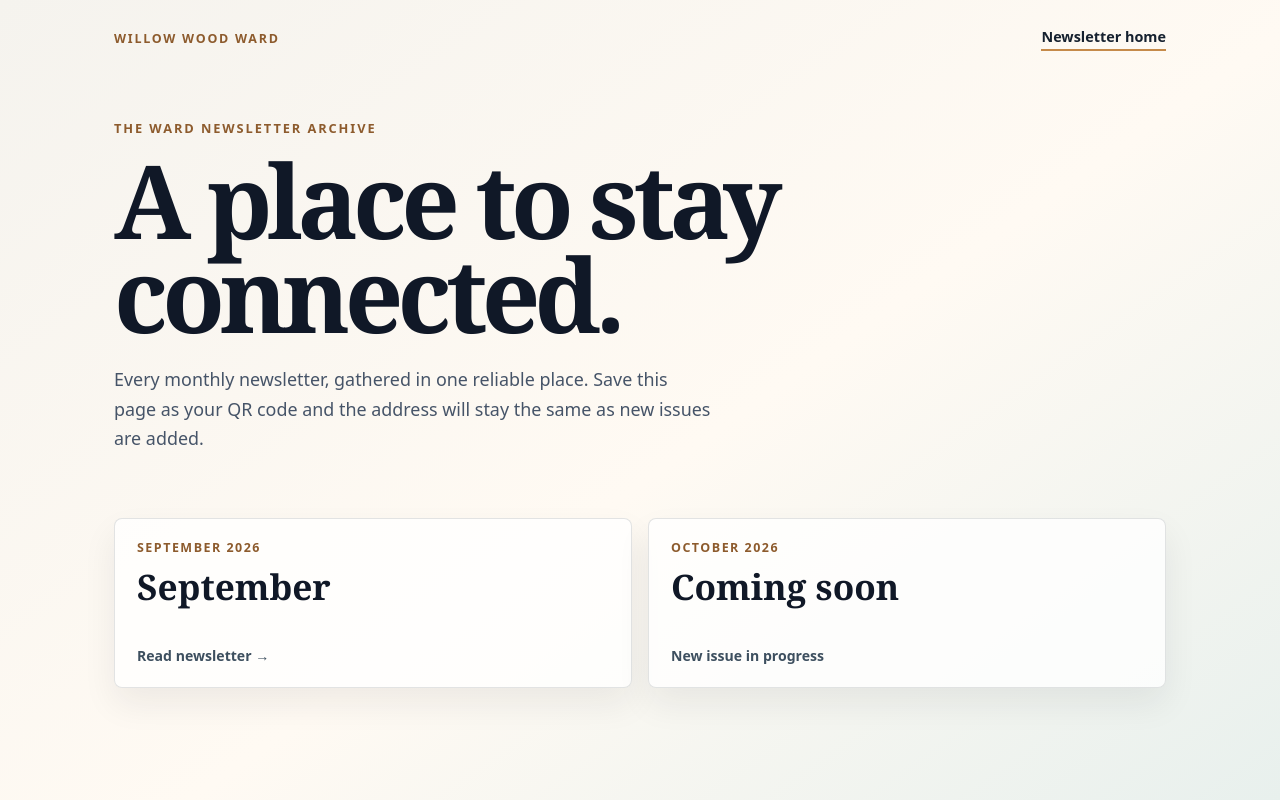
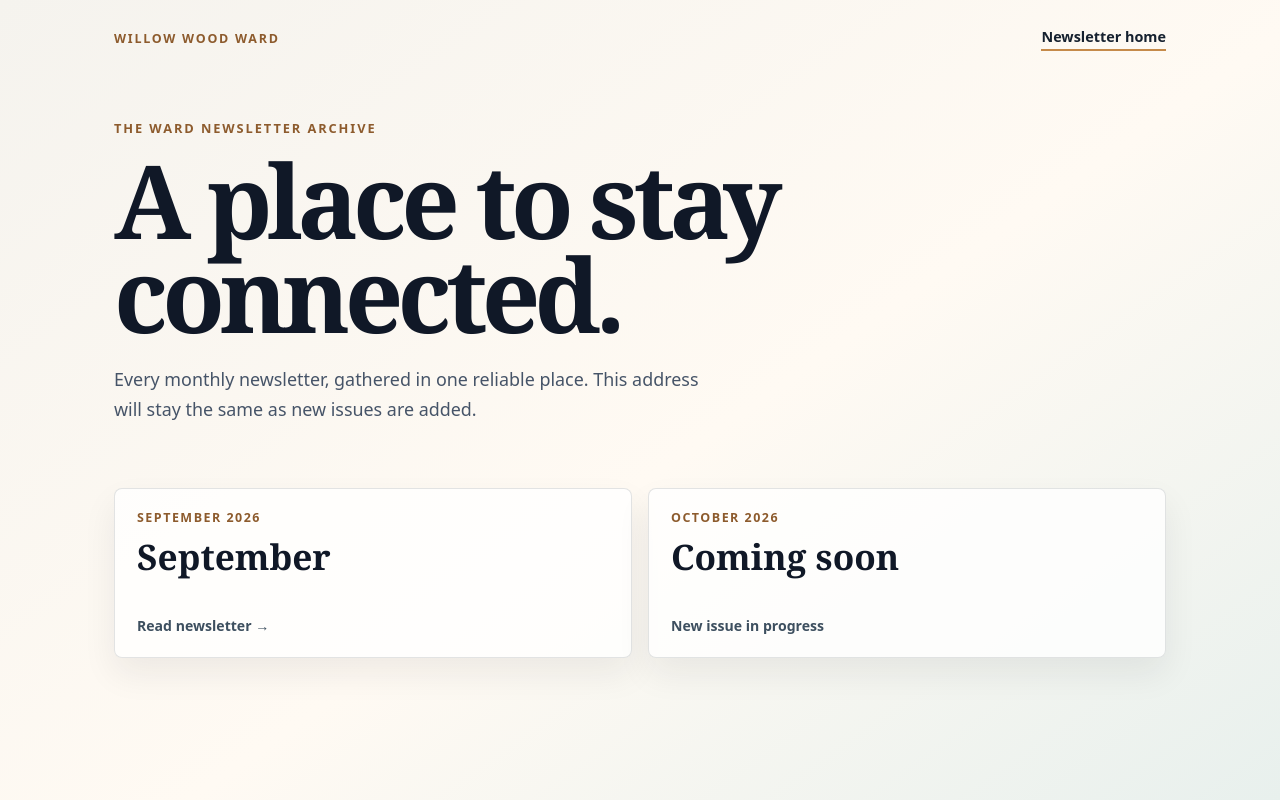
Before and after one commit to WillowWoodWard/WardNewsletters, a React (Vite) app: page / in a window 1280 px wide. Built offline with nearby package versions, Linux system fonts and the light colour scheme.

Commit message:
testing functionality

```diff
--- a/public/newsletters.json
+++ b/public/newsletters.json
@@ -3,7 +3,7 @@
     "periodKey": "2026-09",
     "monthLabel": "September 2026",
     "title": "Willow Wood Ward - September 2026",
-    "url": "https://willowwood.github.io/WardNewsletters/n/sfVmImYb6j_f9zRGHWOy0Imo/"
+    "url": "/WardNewsletters/n/sfVmImYb6j_f9zRGHWOy0Imo/"
   },
   {
     "periodKey": "2026-10",
--- a/src/App.jsx
+++ b/src/App.jsx
@@ -1,7 +1,7 @@
 /* Generated by Ward Newsletter Generator. */
 import './App.css'
 
-const newsletters = [{"periodKey":"2026-09","monthLabel":"September 2026","title":"Willow Wood Ward - September 2026","url":"https://willowwood.github.io/WardNewsletters/n/sfVmImYb6j_f9zRGHWOy0Imo/"},{"periodKey":"2026-10","monthLabel":"October 2026","isComingSoon":true}]
+const newsletters = [{"periodKey":"2026-09","monthLabel":"September 2026","title":"Willow Wood Ward - September 2026","url":"/n/sfVmImYb6j_f9zRGHWOy0Imo/"},{"periodKey":"2026-10","monthLabel":"October 2026","isComingSoon":true}]
 
 function App() {
   return (
@@ -13,7 +13,7 @@ function App() {
       <main className="archive-main">
         <p className="archive-kicker">The ward newsletter archive</p>
         <h1 className="archive-title">A place to stay connected.</h1>
-        <p className="archive-intro">Every monthly newsletter, gathered in one reliable place. Save this page as your QR code and the address will stay the same as new issues are added.</p>
+        <p className="archive-intro">Every monthly newsletter, gathered in one reliable place. This address will stay the same as new issues are added.</p>
         {newsletters.length > 0 ? (
           <section className="archive-list" aria-label="Monthly newsletters">
             {newsletters.map((newsletter) => newsletter.isComingSoon ? (
@@ -25,7 +25,7 @@ function App() {
                 <div className="archive-card-action">New issue in progress</div>
               </div>
             ) : (
-              <a className="archive-card" href={newsletter.url} key={newsletter.periodKey}>
+              <a className="archive-card" href={newsletter.url} key={newsletter.periodKey} target="_blank" rel="noopener noreferrer">
                 <div>
                   <div className="archive-card-month">{newsletter.monthLabel}</div>
                   <h2 className="archive-card-title">{newsletter.monthLabel.replace(/\s+\d{4}$/, '')}</h2>
--- a/vite.config.js
+++ b/vite.config.js
@@ -4,4 +4,7 @@ import { defineConfig } from 'vite'
 export default defineConfig(({ command }) => ({
   base: command === 'build' ? '/WardNewsletters/' : '/',
   plugins: [react()],
+  server: {
+    middlewareMode: false,
+  },
 }))
```
